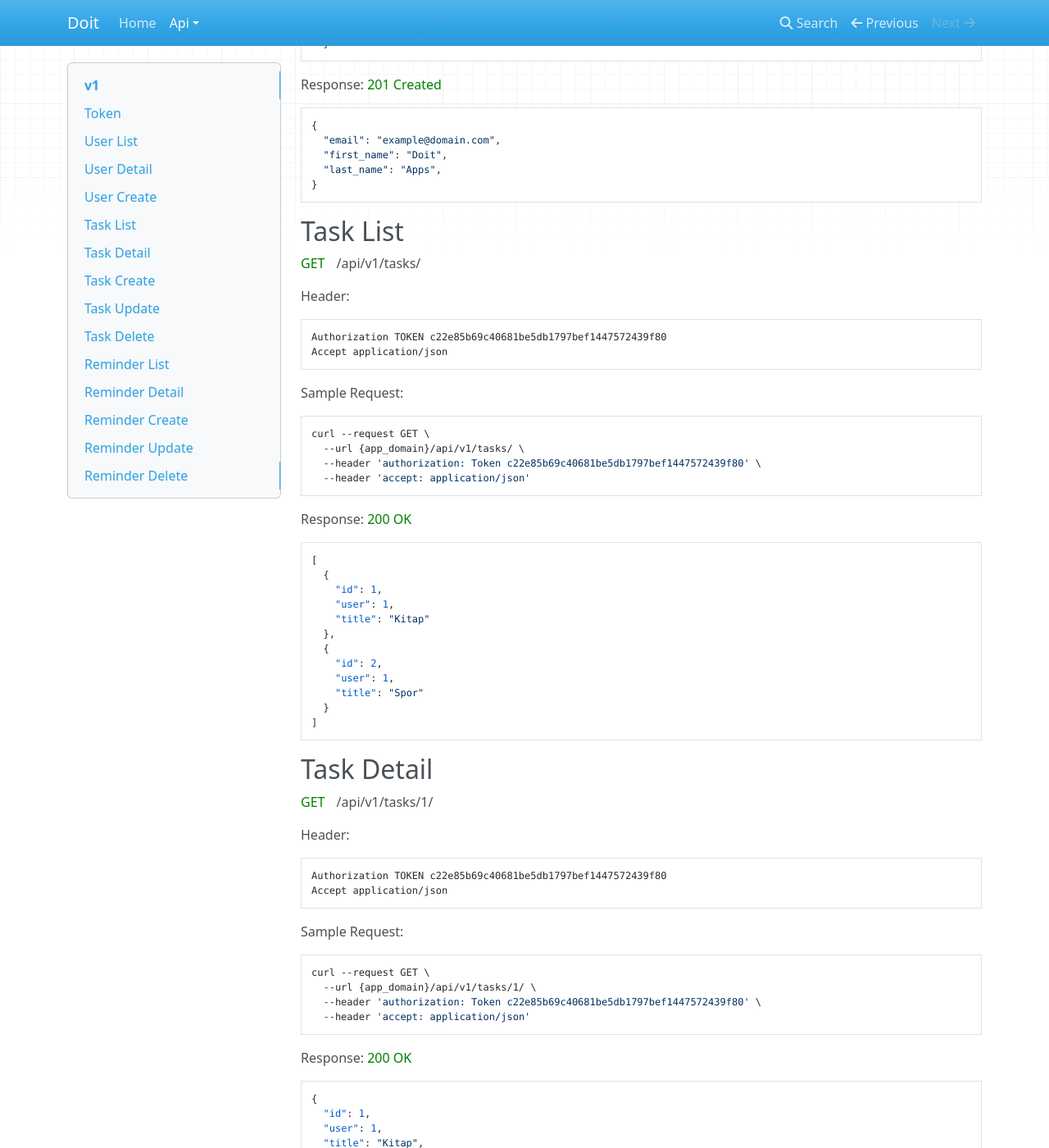
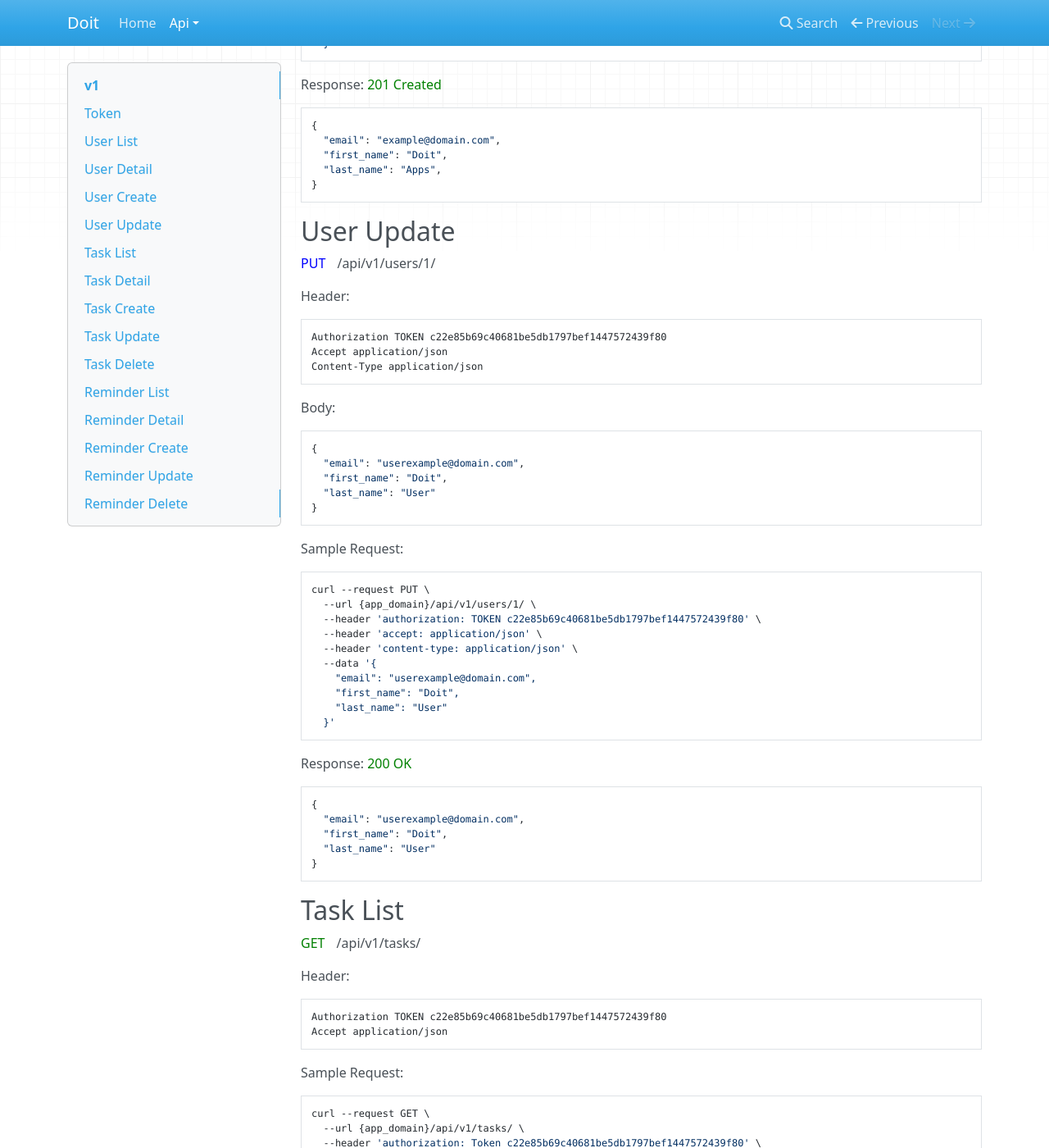
Before and after one commit to crownest/doit-backend, an MkDocs documentation site: the page built from docs/api/v1.md, in a window 1280 px wide and 1400 px high, scrolled down 2589 px. Shown: the whole window at 82% size. Built offline with MkDocs 1.6.1, drawn with Linux system fonts in a browser that asks for light colours; nearby versions of some CDN libraries; old or Windows-style settings are respelled for this version of MkDocs.

Commit message:
refs #54: User Update service written

````diff
--- a/docs/api/v1.md
+++ b/docs/api/v1.md
@@ -141,6 +141,50 @@ Response: <span style="color: green">201 Created</span><br></p>
   "email": "example@domain.com",
   "first_name": "Doit",
   "last_name": "Apps",
+}
+```
+
+
+## **User Update**
+
+<span style="color: blue; padding-right: 10px">PUT</span> /api/v1/users/1/
+
+Header:
+```
+Authorization TOKEN c22e85b69c40681be5db1797bef1447572439f80
+Accept application/json
+Content-Type application/json
+```
+
+Body:
+```
+{
+  "email": "userexample@domain.com",
+  "first_name": "Doit",
+  "last_name": "User"
+}
+```
+
+Sample Request:
+```bash
+curl --request PUT \
+  --url {app_domain}/api/v1/users/1/ \
+  --header 'authorization: TOKEN c22e85b69c40681be5db1797bef1447572439f80' \
+  --header 'accept: application/json' \
+  --header 'content-type: application/json' \
+  --data '{
+    "email": "userexample@domain.com",
+    "first_name": "Doit",
+    "last_name": "User"
+  }'
+```
+
+Response: <span style="color: green">200 OK</span><br></p>
+```
+{
+  "email": "userexample@domain.com",
+  "first_name": "Doit",
+  "last_name": "User"
 }
 ```
 
````
Also changed, not shown: 2 other files.
